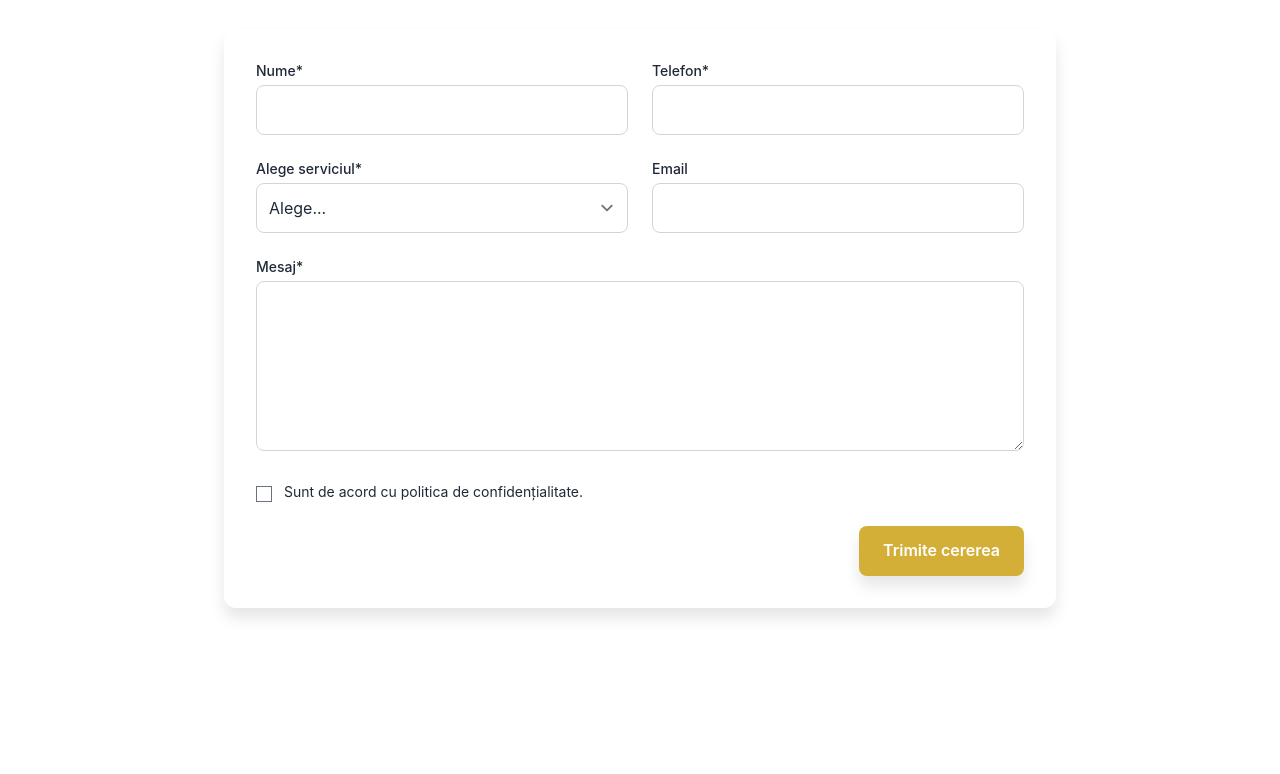
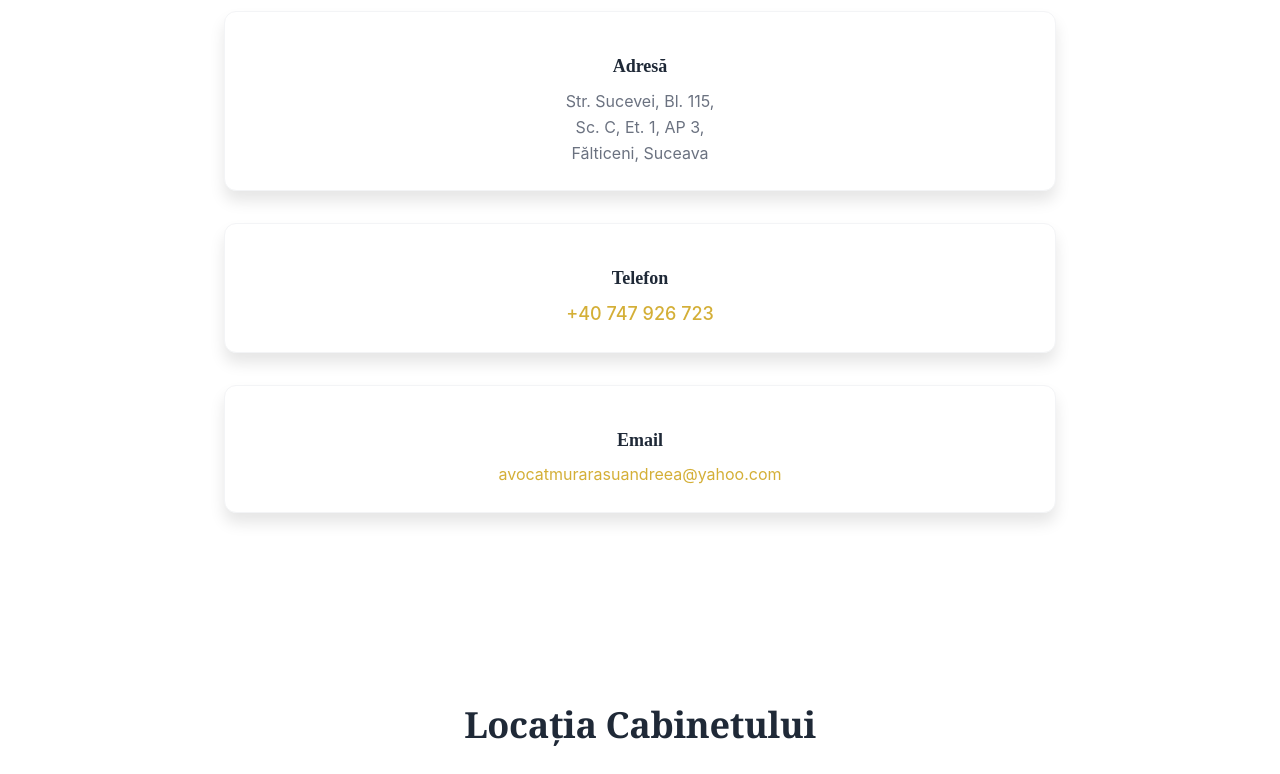
Before and after one commit to amarieidavid26-byte/avocat-murarasu-website, a website: page pages/contact.html in a window 1280 px wide. Shown: the part 238-1012 px from the top of the page. Drawn offline with Linux system fonts and the light colour scheme; a script that the page names is missing.

Commit message:
Remove contact form from contact page

```diff
--- a/pages/contact.html
+++ b/pages/contact.html
@@ -180,77 +180,7 @@
 
     <main id="main" role="main">
 
-        <!-- Contact Form Section -->
-        <section class="section-padding">
-            <div class="max-w-4xl mx-auto container-padding">
-                <h1 class="heading-section text-center mb-2">Consultație Inițială</h1>
-                <p class="text-center text-text-secondary mb-8">Oferă-ne câteva detalii și te contactăm rapid.</p>
 
-                <form role="form" class="bg-white rounded-xl shadow-legal-large p-6 md:p-8 grid gap-6" method="post">
-                    <!-- Honeypot -->
-                    <div class="hp-field" aria-hidden="true" style="position:absolute;left:-10000px;top:auto;width:1px;height:1px;overflow:hidden;">
-                        <label for="website">Nu completați acest câmp</label>
-                        <input type="text" id="website" name="website" tabindex="-1" autocomplete="off">
-                    </div>
-
-                    <div class="grid grid-cols-1 md:grid-cols-2 gap-6">
-                        <div>
-                            <label for="name" class="block text-sm font-medium mb-1">Nume*</label>
-                            <input id="name" name="name" type="text" required autocomplete="name" class="w-full rounded-lg border border-gray-300 p-3 focus:outline-none focus:ring-2 focus:ring-accent">
-                        </div>
-
-                        <div>
-                            <label for="phone" class="block text-sm font-medium mb-1">Telefon*</label>
-                            <input id="phone" name="phone" type="tel" required autocomplete="tel" class="w-full rounded-lg border border-gray-300 p-3 focus:outline-none focus:ring-2 focus:ring-accent">
-                        </div>
-
-                        <div>
-                            <label for="service" class="block text-sm font-medium mb-1">Alege serviciul*</label>
-                            <select id="service" name="service" required class="w-full rounded-lg border border-gray-300 p-3 focus:outline-none focus:ring-2 focus:ring-accent">
-                                <option value="" selected disabled>Alege...</option>
-                                <option>Drept civil</option>
-                                <option>Dreptul muncii</option>
-                                <option>Drept penal</option>
-                                <option>Dreptul familiei</option>
-                                <option>Drept imobiliar</option>
-                                <option>Executări silite</option>
-                                <option>Societăți comerciale</option>
-                                <option>Drept bancar și fiscal</option>
-                                <option>Migrație & azil</option>
-                                <option>Proprietate intelectuală</option>
-                                <option>Amenzi/contravenții</option>
-                                <option>Accidente auto</option>
-                                <option>Contracte</option>
-                                <option>Consultanță & negocieri</option>
-                                <option>Asociații & fundații</option>
-                                <option>Cetățenie / Vize / Permise de ședere</option>
-                                <option>Alt serviciu</option>
-                            </select>
-                        </div>
-
-                        <div>
-                            <label for="email" class="block text-sm font-medium mb-1">Email</label>
-                            <input id="email" name="email" type="email" autocomplete="email" class="w-full rounded-lg border border-gray-300 p-3 focus:outline-none focus:ring-2 focus:ring-accent">
-                        </div>
-                    </div>
-
-                    <div>
-                        <label for="message" class="block text-sm font-medium mb-1">Mesaj*</label>
-                        <textarea id="message" name="message" rows="6" required class="w-full rounded-lg border border-gray-300 p-3 focus:outline-none focus:ring-2 focus:ring-accent"></textarea>
-                    </div>
-
-                    <div class="flex items-start gap-3">
-                        <input id="consent" name="consent" type="checkbox" required class="mt-1">
-                        <label for="consent" class="text-sm">Sunt de acord cu politica de confidențialitate.</label>
-                        <span id="privacy-hint" class="sr-only">Necesită acord</span>
-                    </div>
-
-                    <div class="flex gap-3 justify-end">
-                        <button type="submit" class="btn btn-primary px-6 py-3 rounded-lg shadow-legal-large">Trimite cererea</button>
-                    </div>
-                </form>
-            </div>
-        </section>
 
         <!-- Contact Information Section -->
         <section class="section-padding bg-white">
```
